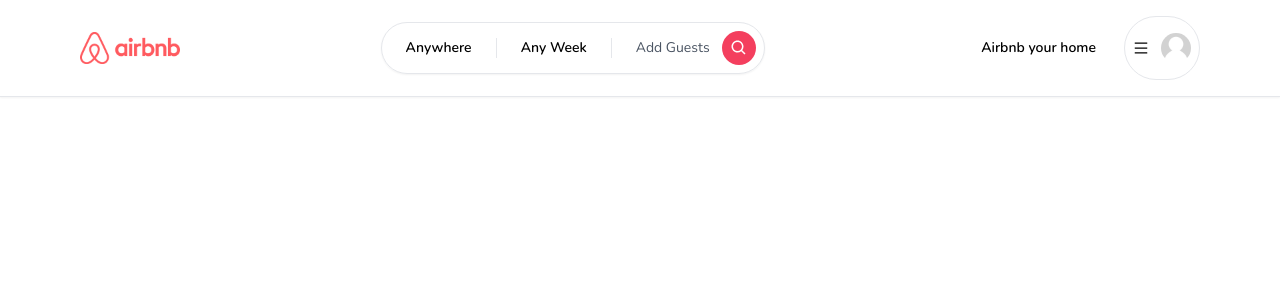
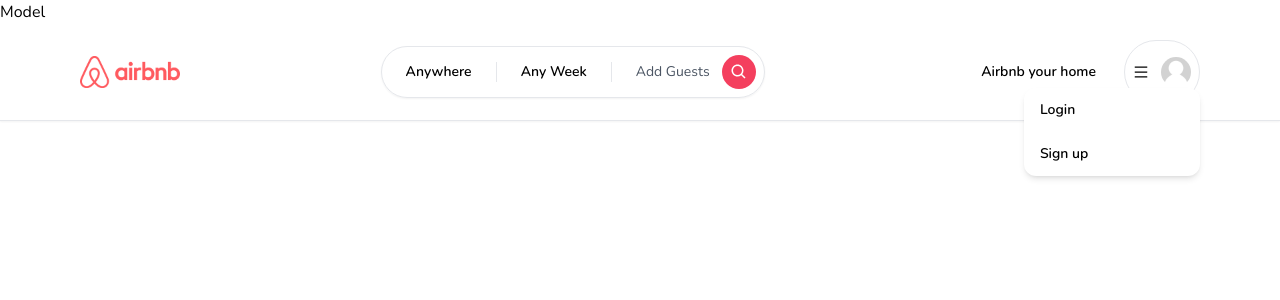
Before and after one commit to ajayehubexperts/Nextjs13-airbnb, a Next.js app in the folder airbnb-nextjs13/: page / in a window 1280 px wide. Both pictures are taken after a click on the element 1161 px from the left and 48 px from the top of the page. Shown: the top 300 px of the page. Built offline with nearby package versions, Linux system fonts and the light colour scheme.

Commit message:
make clientOnly, model and MenuItem

```diff
--- /dev/null
+++ b/airbnb-nextjs13/app/components/ClientOnly.tsx
@@ -0,0 +1,27 @@
+'use client';
+
+import React, { useState, useEffect } from 'react';
+
+interface ClientOnlyProps {
+    children: React.ReactNode;
+}
+
+const ClientOnly: React.FC<ClientOnlyProps> = ({
+    children
+}) => {
+    const [hasMounted, setHasMounted] = useState(false);
+
+    useEffect(() => {
+        setHasMounted(true);
+    }, [])
+
+    if (!hasMounted) return null;
+
+    return (
+        <>
+            {children}
+        </>
+    );
+};
+
+export default ClientOnly;
--- /dev/null
+++ b/airbnb-nextjs13/app/components/models/Model.tsx
@@ -0,0 +1,8 @@
+
+const Model = () => {
+    return (
+        <div>Model</div>
+    )
+}
+
+export default Model;
--- /dev/null
+++ b/airbnb-nextjs13/app/components/navbar/MenuItem.tsx
@@ -0,0 +1,24 @@
+'use client';
+
+interface MenuItemProps {
+    onClick: () => void;
+    label: string;
+}
+const MenuItem: React.FC<MenuItemProps> = ({
+    onClick,
+    label
+}) => {
+    return (
+
+        <div onClick={onClick}
+            className="
+            py-3
+            px-4
+            transition
+            hover:bg-neutral-100
+            font-semibold"
+        >{label}</div>
+    )
+}
+
+export default MenuItem;
--- a/airbnb-nextjs13/app/components/navbar/Navbar.tsx
+++ b/airbnb-nextjs13/app/components/navbar/Navbar.tsx
@@ -1,3 +1,4 @@
+'use client';
 import Container from "../Container";
 import Logo from "./Logo";
 import Search from "./Search";
--- a/airbnb-nextjs13/app/components/navbar/UserMenu.tsx
+++ b/airbnb-nextjs13/app/components/navbar/UserMenu.tsx
@@ -2,6 +2,7 @@
 import { AiOutlineMenu } from 'react-icons/ai';
 import Avatar from '../Avatar';
 import { useCallback, useState } from 'react';
+import MenuItem from './MenuItem';
 
 const UserMenu = () => {
     const [isOpen, setIsOpen] = useState(false)
@@ -13,7 +14,7 @@
         <div className="relative">
             <div className="flex flex-row items-center gap-3">
                 <div
-                    // onClick={() => { }}
+                    onClick={() => { }}
                     className="
                     hidden
                     md:block
@@ -55,7 +56,27 @@
             {isOpen && (
                 <div className="
                 absolute
+                rounded-xl
+                shadow-md
+                w-[40vw]
+                md:w-3/4
+                bg-white
+                overflow-hidden
+                right-0
+                top-12
+                text-sm
                 ">
+                    <div className='flex flex-col cursor-pointer'>
+                        <>
+                            <MenuItem
+                                onClick={() => { }}
+                                label="Login" />
+                            <MenuItem
+                                onClick={() => { }}
+                                label="Sign up" />
+                        </>
+
+                    </div>
                 </div>
             )}
         </div >
--- a/airbnb-nextjs13/app/layout.tsx
+++ b/airbnb-nextjs13/app/layout.tsx
@@ -1,8 +1,10 @@
-import type { Metadata } from 'next'
-import { Inter, Nunito } from 'next/font/google'
+import type { Metadata } from 'next';
+import { Nunito } from 'next/font/google';
 
-import './globals.css'
-import Navbar from './components/navbar/Navbar'
+import './globals.css';
+import Navbar from './components/navbar/Navbar';
+import ClientOnly from './components/ClientOnly';
+import Model from './components/models/Model';
 
 export const metadata: Metadata = {
   title: 'Airbnb',
@@ -21,7 +23,10 @@
   return (
     <html lang="en">
       <body className={font.className}>
-        <Navbar />
+        <ClientOnly>
+          <Model />
+          <Navbar />
+        </ClientOnly>
         {children}
       </body>
     </html>
```
